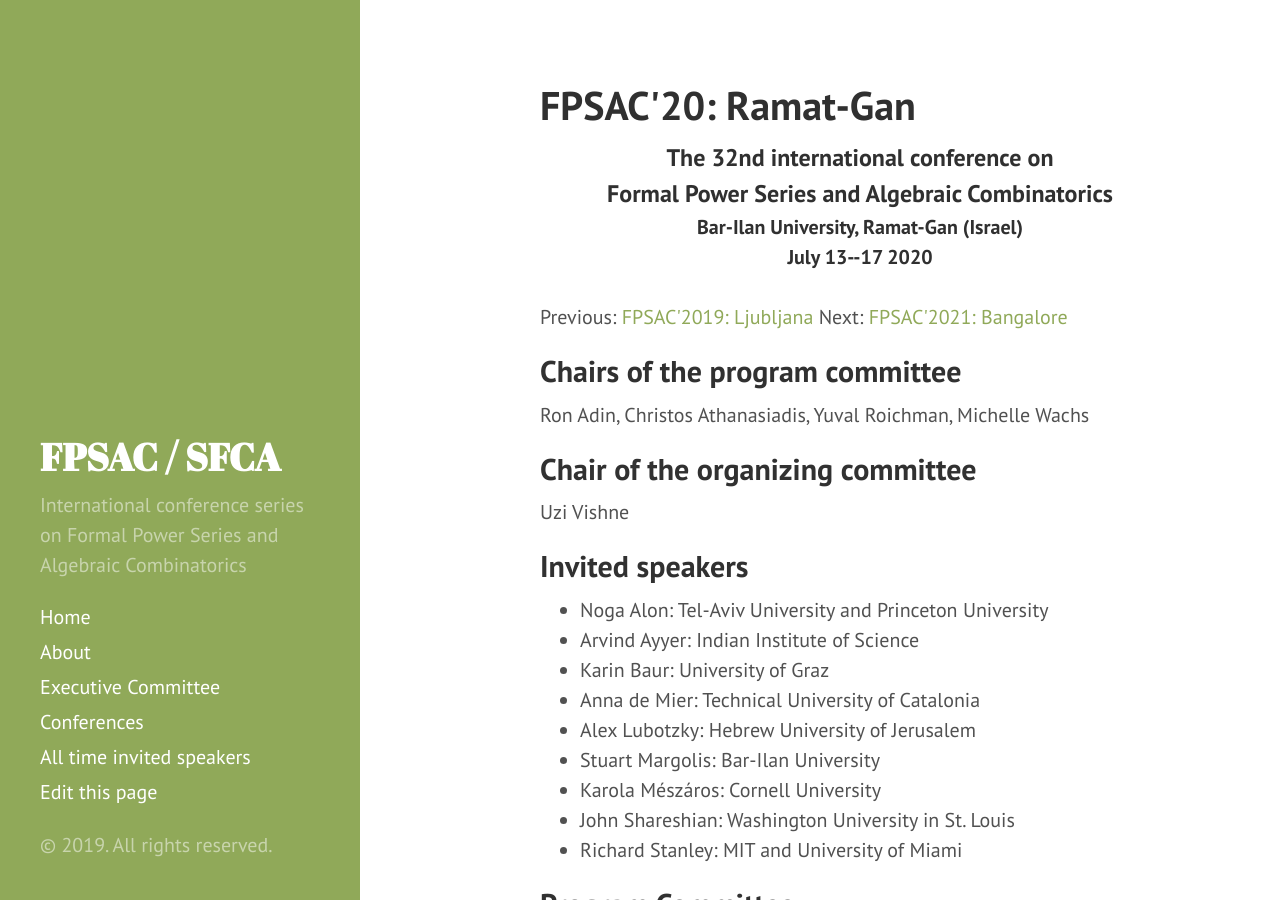
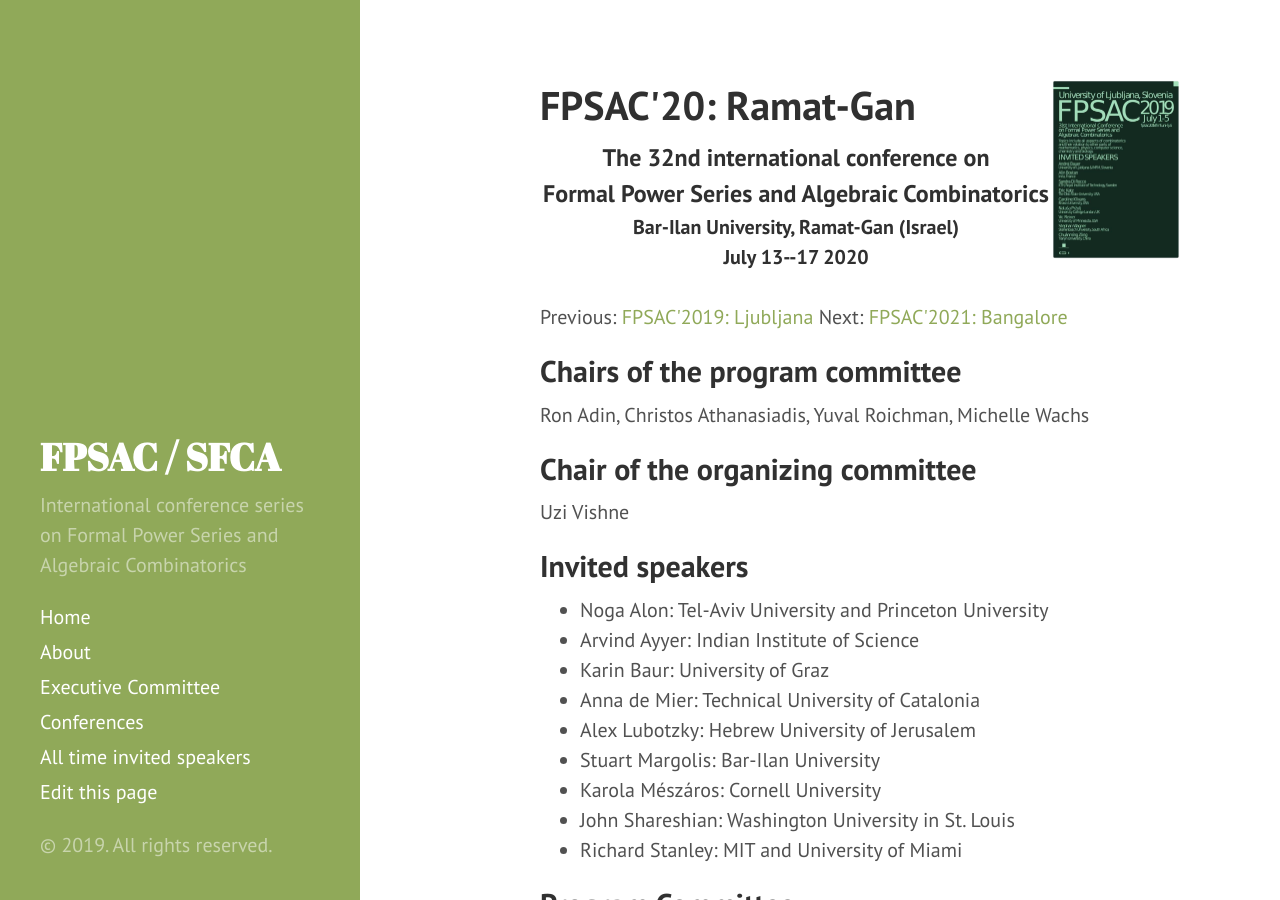
Before and after one commit to FPSAC/FPSAC.github.io, a Jekyll site: the page built from _confs/fpsac-2020.md, in a window 1280 px wide and 900 px high. Built offline with Jekyll 4.4.1, drawn with Linux system fonts in a browser that asks for light colours.

Commit message:
Added poster for FPSAC 2020

```diff
--- a/_confs/fpsac-2020.md
+++ b/_confs/fpsac-2020.md
@@ -7,6 +7,7 @@
 country: Israel
 dates: July 13--17
 site:
+poster: poster-2019.jpg
 
 invited_speakers:
 
```
Also changed, not shown: public/thumbnails/poster-2020.jpg (added), 1 other file.
